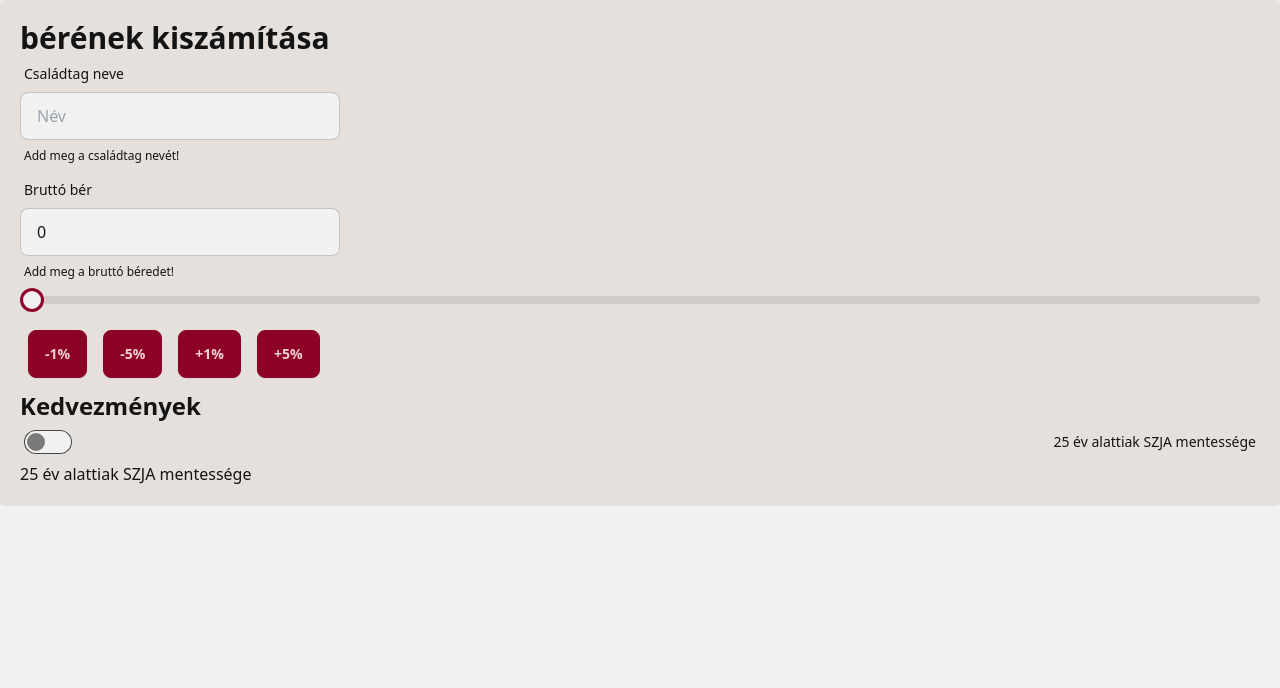
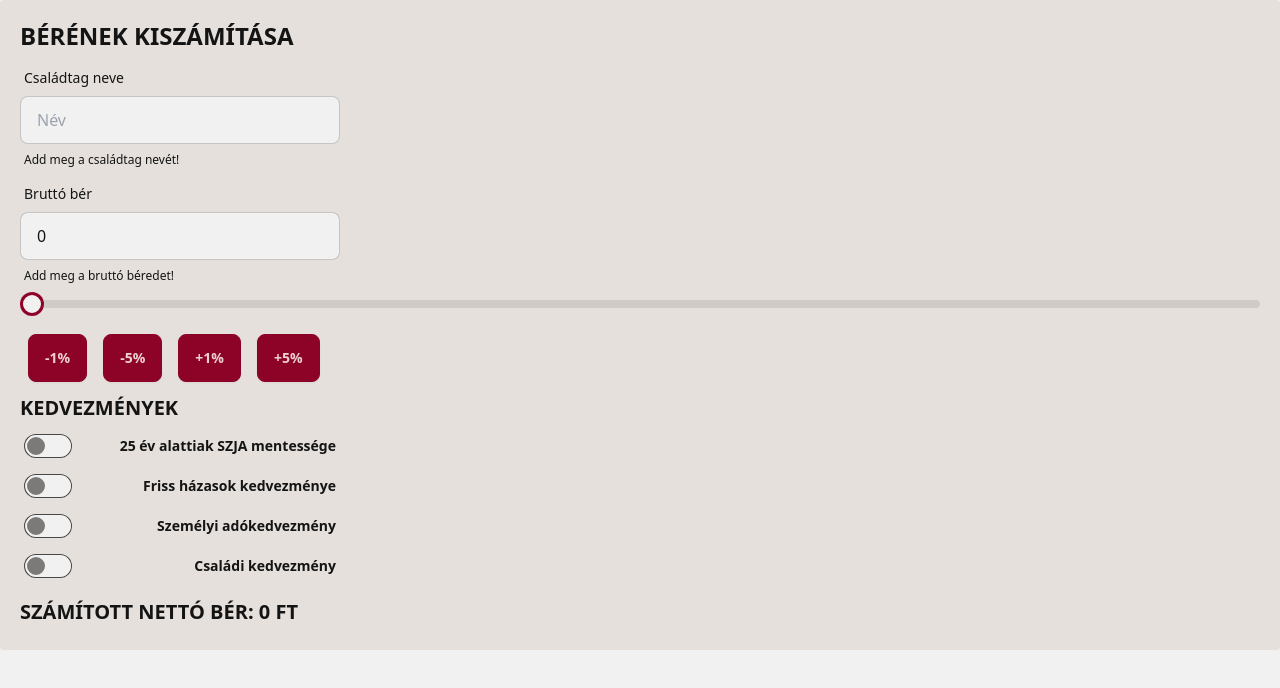
Before and after one commit to thenotrealagata/frontend-beadando, a React (Create React App) app in the folder berkalkulator/: page / in a window 1280 px wide. Shown: the top 688 px of the page. Built offline with nearby package versions, Linux system fonts and the light colour scheme.

Commit message:
Add new form controls, refactor

```diff
--- a/berkalkulator/src/App.js
+++ b/berkalkulator/src/App.js
@@ -1,21 +1,6 @@
 import './App.css';
 import React, { useEffect, useState } from 'react';
-
-function Input({ label, placeholder, feedback, inputType, value, setValue }) {
-  function handleInputChange(e) {
-    setValue(e.target.value);
-  }
-
-  return(<label className="form-control w-full max-w-xs">
-  <div className="label">
-    <span className="label-text">{label}</span>
-  </div>
-  <input type={inputType} placeholder={placeholder} className="input input-bordered w-full max-w-xs" value={value} onChange={handleInputChange}/>
-  <div className="label">
-    {!value && <span className="label-text-alt">{feedback}</span>}
-  </div>
-</label>);
-}
+import { Input, Toggle } from './components/FormControls.js';
 
 function SalaryChanger({ grossSalary, setGrossSalary }) {
   function handleGrossSalaryChange(e) {
@@ -40,36 +25,108 @@ function SalaryChanger({ grossSalary, setGrossSalary }) {
   );
 }
 
-function TaxReductionToggle({ label, value, setValue }) {
-  function handleToggleChange() {
-    setValue(!value);
-  }
+function RecentlyMarriedInput ({ isValid, setIsValid }) {
+  const [date, setDate] = useState(new Date("2000-01-01"));
+
+  useEffect(() => {
+    // TODO
+    const difference = Date() - Date(date);
+    console.log(date.getYear(), difference, Date(), Date(date), '- Has changed')
+    setIsValid(!isValid);
+  },[date])
 
   return(
-    <div className="form-control">
-      <label className="label cursor-pointer">
-        <input type="checkbox" className="toggle toggle-primary" checked={value} onChange={handleToggleChange}/>
-        <span className="label-text">{label}</span>
-      </label>
-      <p>{label}</p>
+    <div>
+      <button className="btn btn-xs" onClick={()=>document.getElementById('dateModal').showModal()}>Dátum hozzáadása</button>
+      <dialog id="dateModal" className="modal">
+        <div className="modal-box">
+          <p className="py-4">A kedvezmény először a házasságkötést követő hónapra vehető igénybe és a házastársi életközösség alatt legfeljebb 24 hónapon keresztül jár.</p>
+          <Input label="Add meg a házasságkötés dátumát:" feedback="Például: 2000/10/25" placeholder="YYYY/MM/DD" inputType="date" value={date} setValue={setDate}></Input>
+        </div>
+        <form method="dialog" className="modal-backdrop">
+          <button>Bezárás</button>
+        </form>
+      </dialog>
+      {isValid && 'Igen'}
+      {(isValid == false) && 'Nem'}
+      {(isValid == null) && 'nincs adat'}
     </div>
   );
 }
 
-function App() {
+function Person() {
   const [name, setName] = useState("");
   const [grossSalary, setGrossSalary] = useState(0);
+  const [netSalary, setNetSalary] = useState(0);
+
+  // Tax reductions
   const [under25Reduction, setUnder25Reduction] = useState(false);
+  const [recentlyMarriedReduction, setRecentlyMarriedReduction] = useState(false);
+  const [isMarriageRecent, setIsMarriageRecent] = useState(null);
+  const [personalReduction, setPersonalReduction] = useState(false);
+  const [familyTaxReduction, setFamilyTaxReduction] = useState(false);
+
+  function calculateNetSalary() {
+    let szja = grossSalary * 0.15;
+    const tb = grossSalary * 0.185;
+    let reduction = 0;
+    let extraIncome = 0;
+
+    if (under25Reduction) {
+      const upperLimit = 499952;
+      if (grossSalary < upperLimit) {
+        szja = 0;
+      } else {
+        szja = (grossSalary - upperLimit) * 0.15;
+      }
+    }
+
+    if (personalReduction) {
+      reduction = 77300;
+    }
+
+    if (isMarriageRecent) {
+      extraIncome = 5000;
+    }
+
+    let temp = grossSalary - Math.max(szja + tb - reduction, 0) + extraIncome;
+
+    setNetSalary(temp);
+  }
+
+  useEffect(() => {
+    calculateNetSalary();
+  })
+
+  return(
+    <div>
+      <h1 className="text-2xl font-bold uppercase mb-2">{name} bérének kiszámítása</h1>
+      <Input label="Családtag neve" placeholder="Név" feedback="Add meg a családtag nevét!" inputType="text" value={name} setValue={(value) => setName(value)}></Input>
+      <Input label="Bruttó bér" placeholder="100000" feedback="Add meg a bruttó béredet!" inputType="number" value={grossSalary} setValue={(value) => setGrossSalary(value)}></Input>
+      <SalaryChanger grossSalary={grossSalary} setGrossSalary={(value) => setGrossSalary(value)}></SalaryChanger>
+      <h2 className='text-xl font-bold mt-3 uppercase mb-1'>Kedvezmények</h2>
+      <Toggle label="25 év alattiak SZJA mentessége" value={under25Reduction} setValue={(value) => setUnder25Reduction(value)}></Toggle>
+      <div className="flex">
+        <Toggle label="Friss házasok kedvezménye" value={recentlyMarriedReduction} setValue={(value) => setRecentlyMarriedReduction(value)}></Toggle>
+        {recentlyMarriedReduction && <RecentlyMarriedInput isValid={isMarriageRecent} setIsValid={(value) => setIsMarriageRecent(value)}></RecentlyMarriedInput>}
+      </div>
+      <Toggle label="Személyi adókedvezmény" value={personalReduction} setValue={(value) => setPersonalReduction(value)}></Toggle>
+      <Toggle label="Családi kedvezmény" value={familyTaxReduction} setValue={(value) => setFamilyTaxReduction(value)}></Toggle>
+      <h2 className='text-xl font-bold mt-3 uppercase mb-1'>Számított nettó bér: {netSalary} Ft</h2>
+    </div>
+  )
+}
+
+function Household() {
+
+}
+
+function App() {
+  //[people, setPeople] = useState([]);
 
   return (
     <div className="App container bg-neutral-content rounded w-85 mx-auto p-5">
-      <h1 className="text-3xl font-bold">{name} bérének kiszámítása</h1>
-      <Input label="Családtag neve" placeholder="Név" feedback="Add meg a családtag nevét!" inputType="text" value={name} setValue={(value) => setName(value)}></Input>
-      <Input label="Bruttó bér" placeholder="100000" feedback="Add meg a bruttó béredet!" inputType="number" value={grossSalary} setValue={(value) => setGrossSalary(value)}></Input>
-      <SalaryChanger grossSalary={grossSalary} setGrossSalary={(value) => setGrossSalary(value)}></SalaryChanger>
-      <h2 className='text-2xl font-bold mt-3'>Kedvezmények</h2>
-      <TaxReductionToggle label="25 év alattiak SZJA mentessége" value={under25Reduction} setValue={(value) => setUnder25Reduction(value)}></TaxReductionToggle>
-
+      <Person></Person>
     </div>
   );
 }
--- /dev/null
+++ b/berkalkulator/src/components/FormControls.js
@@ -0,0 +1,32 @@
+export function Input({ label, placeholder, feedback, inputType, value, setValue}) {
+    function handleInputChange(e) {
+      setValue(e.target.value);
+    }
+
+    return(<label className="form-control w-full max-w-xs">
+    <div className="label">
+      <span className="label-text">{label}</span>
+    </div>
+    <input type={inputType} placeholder={placeholder} className="input input-bordered w-full max-w-xs" value={value} onChange={handleInputChange}
+    {...(inputType=='date' ? { min: "2000-01-01", max: "2025-01-01"} : {})}
+    />
+    <div className="label">
+      {!value && <span className="label-text-alt">{feedback}</span>}
+    </div>
+  </label>);
+  }
+
+export function Toggle({ label, value, setValue }) {
+  function handleToggleChange() {
+    setValue(!value);
+  }
+
+  return(
+    <div className="form-control">
+      <label className="label cursor-pointer w-80">
+        <input type="checkbox" className="toggle toggle-primary" checked={value} onChange={handleToggleChange}/>
+        <span className="label-text font-bold">{label}</span>
+      </label>
+    </div>
+  );
+}
```
Also changed, not shown: 2 other files (tests, documents, lock files or other folders).
